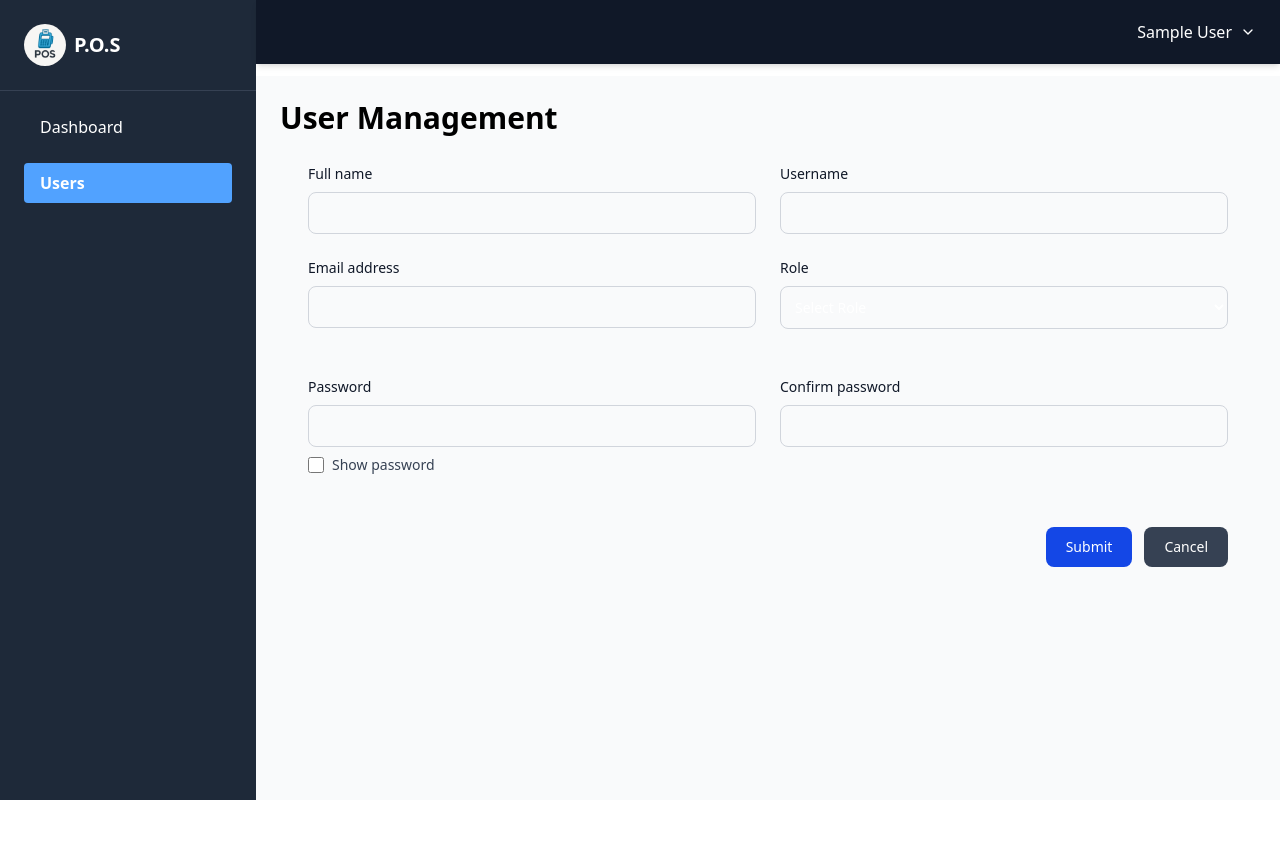
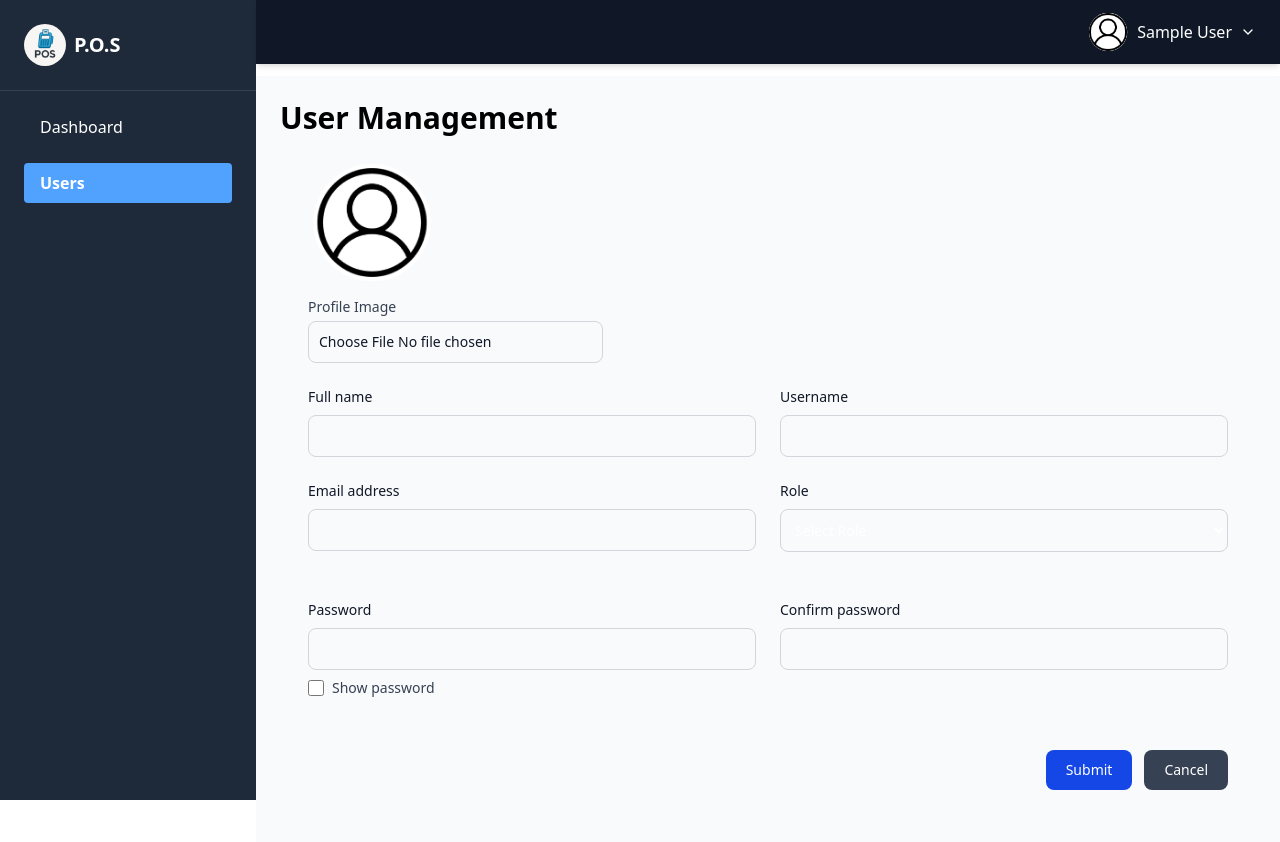
Before and after one commit to Kaizn16/django_pos, a Django app: page /pos/users/add in a window 1280 px wide. Before the commit the page ends 800 px from the top, so only its background shows below. Run offline with Django 5.2, Linux system fonts and the light colour scheme; the visitor is signed in with stand-in values (Sample User, id 1); data that the repository does not hold is empty.

Commit message:
Added profile image

```diff
--- a/point_of_sale/urls.py
+++ b/point_of_sale/urls.py
@@ -17,8 +17,12 @@
 from django.contrib import admin
 from django.urls import path, include
 from django.contrib.auth import views as auth_views
+from django.conf.urls.static import static
+from django.conf import settings
 
 urlpatterns = [
     path('', include('login.urls', namespace='login')),
     path('', include('users.urls', namespace='users'))
 ]
+
+urlpatterns += static(settings.MEDIA_URL, document_root=settings.MEDIA_ROOT)
--- a/static/css/output.css
+++ b/static/css/output.css
@@ -20,6 +20,8 @@
     --color-green-600: oklch(62.7% 0.194 149.214);
     --color-green-700: oklch(52.7% 0.154 150.069);
     --color-green-800: oklch(44.8% 0.119 151.328);
+    --color-blue-50: oklch(97% 0.014 254.604);
+    --color-blue-100: oklch(93.2% 0.032 255.585);
     --color-blue-300: oklch(80.9% 0.105 251.813);
     --color-blue-400: oklch(70.7% 0.165 254.624);
     --color-blue-500: oklch(62.3% 0.214 259.815);
@@ -314,6 +316,9 @@
   .mt-4 {
     margin-top: calc(var(--spacing) * 4);
   }
+  .mb-1 {
+    margin-bottom: calc(var(--spacing) * 1);
+  }
   .mb-2 {
     margin-bottom: calc(var(--spacing) * 2);
   }
@@ -368,6 +373,9 @@
   .h-16 {
     height: calc(var(--spacing) * 16);
   }
+  .h-32 {
+    height: calc(var(--spacing) * 32);
+  }
   .h-auto {
     height: auto;
   }
@@ -376,6 +384,9 @@
   }
   .min-h-screen {
     min-height: 100vh;
+  }
+  .w-1 {
+    width: calc(var(--spacing) * 1);
   }
   .w-3 {
     width: calc(var(--spacing) * 3);
@@ -392,14 +403,38 @@
   .w-8 {
     width: calc(var(--spacing) * 8);
   }
+  .w-10 {
+    width: calc(var(--spacing) * 10);
+  }
+  .w-11 {
+    width: calc(var(--spacing) * 11);
+  }
+  .w-14 {
+    width: calc(var(--spacing) * 14);
+  }
+  .w-16 {
+    width: calc(var(--spacing) * 16);
+  }
+  .w-32 {
+    width: calc(var(--spacing) * 32);
+  }
   .w-40 {
     width: calc(var(--spacing) * 40);
   }
   .w-64 {
     width: calc(var(--spacing) * 64);
   }
+  .w-112 {
+    width: calc(var(--spacing) * 112);
+  }
   .w-full {
     width: 100%;
+  }
+  .w-max {
+    width: max-content;
+  }
+  .max-w-16 {
+    max-width: calc(var(--spacing) * 16);
   }
   .max-w-md {
     max-width: var(--container-md);
@@ -428,6 +463,9 @@
   }
   .items-center {
     align-items: center;
+  }
+  .items-start {
+    align-items: flex-start;
   }
   .justify-between {
     justify-content: space-between;
@@ -544,6 +582,9 @@
   }
   .bg-white {
     background-color: var(--color-white);
+  }
+  .object-cover {
+    object-fit: cover;
   }
   .p-1\.5 {
     padding: calc(var(--spacing) * 1.5);
@@ -733,6 +774,54 @@
     --tw-ease: var(--ease-in-out);
     transition-timing-function: var(--ease-in-out);
   }
+  .file\:mr-4 {
+    &::file-selector-button {
+      margin-right: calc(var(--spacing) * 4);
+    }
+  }
+  .file\:rounded-full {
+    &::file-selector-button {
+      border-radius: calc(infinity * 1px);
+    }
+  }
+  .file\:border-0 {
+    &::file-selector-button {
+      border-style: var(--tw-border-style);
+      border-width: 0px;
+    }
+  }
+  .file\:bg-blue-50 {
+    &::file-selector-button {
+      background-color: var(--color-blue-50);
+    }
+  }
+  .file\:px-4 {
+    &::file-selector-button {
+      padding-inline: calc(var(--spacing) * 4);
+    }
+  }
+  .file\:py-2 {
+    &::file-selector-button {
+      padding-block: calc(var(--spacing) * 2);
+    }
+  }
+  .file\:text-sm {
+    &::file-selector-button {
+      font-size: var(--text-sm);
+      line-height: var(--tw-leading, var(--text-sm--line-height));
+    }
+  }
+  .file\:font-semibold {
+    &::file-selector-button {
+      --tw-font-weight: var(--font-weight-semibold);
+      font-weight: var(--font-weight-semibold);
+    }
+  }
+  .file\:text-blue-700 {
+    &::file-selector-button {
+      color: var(--color-blue-700);
+    }
+  }
   .hover\:bg-blue-400 {
     &:hover {
       @media (hover: hover) {
@@ -814,6 +903,15 @@
     &:hover {
       @media (hover: hover) {
         text-decoration-line: underline;
+      }
+    }
+  }
+  .hover\:file\:bg-blue-100 {
+    &:hover {
+      @media (hover: hover) {
+        &::file-selector-button {
+          background-color: var(--color-blue-100);
+        }
       }
     }
   }
--- a/templates/layouts/_navbar.html
+++ b/templates/layouts/_navbar.html
@@ -13,6 +13,11 @@
     <div class="flex-grow"></div>
     <div class="relative">
         <button id="profileBtn" class="flex items-center space-x-2 focus:outline-none">
+            <img
+            {% load static %}
+            src="{% if request.user.profile %}{{ request.user.profile.url }}{% else %}{% static 'images/default-profile.png' %}{% endif %}" alt="Profile Image"
+            alt="Profile Preview"
+            class="bg-white" style="max-width: 42px;clip-path: circle();">
             <span>{{ request.user.full_name }}</span>
             <svg class="w-4 h-4" fill="none" stroke="currentColor" stroke-width="2" viewBox="0 0 24 24"
                 stroke-linecap="round" stroke-linejoin="round">
--- a/templates/pages/users/user_form.html
+++ b/templates/pages/users/user_form.html
@@ -1,5 +1,4 @@
 {% extends "layouts/base.html" %}
-
 {% block 'title' %}
     {% if user %} Edit User {% else %} Add User {% endif%}
 {% endblock 'title' %}
@@ -8,8 +7,29 @@
     <h1 class="text-3xl font-bold">User Management</h1>
     <section class="w-full h-auto p-2 flex flex-col gap-3">
         <section class="dark:bg-gray-800 p-5 rounded-2xl">
-            <form method="POST" action="{% if user %}{% url 'users:users.update' user.id %}{% else %}{% url 'users:users.add' %}{% endif %}">
+            <form method="POST" action="{% if user %}{% url 'users:users.update' user.id %}{% else %}{% url 'users:users.add' %}{% endif %}" enctype="multipart/form-data">
                 {% csrf_token %}
+                <div class="flex flex-col items-start space-y-4 w-full mb-6">
+                    <img
+                        id="profileImagePreview"
+                        {% load static %}
+                        src="{% if user.profile %}{{ user.profile.url }}{% else %}{% static 'images/default-profile.png' %}{% endif %}" alt="Profile Image"
+                        alt="Profile Preview"
+                        class="bg-white" style="max-width: 128px; padding: 4px;clip-path: circle();">
+                    <div>
+                        <label for="profile" class="block text-sm font-medium text-gray-700 mb-1">
+                            Profile Image
+                        </label>
+                        <input
+                            type="file"
+                            accept="image/*"
+                            name="profile"
+                            id="profile"
+                            onchange="previewImage(event)"
+                            class="bg-gray-50 border border-gray-300 text-gray-900 text-sm rounded-lg focus:ring-blue-500 focus:border-blue-500 block w-max p-2.5 dark:bg-gray-700 dark:border-gray-600 dark:placeholder-gray-400 dark:text-white dark:focus:ring-blue-500 dark:focus:border-blue-500">
+                    </div>
+                </div>
+
                 <div class="grid gap-6 mb-6 md:grid-cols-2">
                     <div>
                         <label for="full_name" class="block mb-2 text-sm font-medium text-gray-900 dark:text-white">Full name</label>
@@ -67,5 +87,19 @@
             passwordInput.type = this.checked ? 'text' : 'password';
             confirmPasswordInput.type = this.checked ? 'text' : 'password';
         });
+
+        function previewImage(event) {
+            const reader = new FileReader();
+            const imgElement = document.getElementById('profileImagePreview');
+
+            reader.onload = function() {
+                imgElement.src = reader.result;
+            }
+            reader.readAsDataURL(event.target.files[0]);
+        }
+
+        const imagePreview = document.getElementById('profileImagePreview');
+        const defaultImageSrc = imagePreview.src;
+
     </script>
 {% endblock 'content' %}
--- a/users/models.py
+++ b/users/models.py
@@ -34,10 +34,10 @@
         user.save(using=self.db)
         return user
 
-    def create_user(self, username=None, email=None, full_name=None, password=None, role=None, **extra_fields):
+    def create_user(self, username=None, email=None, full_name=None, password=None, role=None, profile=None, **extra_fields):
         extra_fields.setdefault('is_staff', False)
         extra_fields.setdefault('is_superuser', False)
-        return self._create_user(username, email, full_name, password, role, **extra_fields)
+        return self._create_user(username, email, full_name, password, role, profile, **extra_fields)
 
     def create_superuser(self, username, email, full_name, password, **extra_fields):
         extra_fields.setdefault('is_staff', True)
@@ -50,6 +50,7 @@
     full_name = models.CharField(max_length=255, blank=False, default='')
     password = models.CharField(max_length=255, blank=False)
     role = models.ForeignKey(Role, on_delete=models.CASCADE, null=True, default='1', blank=False)
+    profile = models.ImageField(null=True, default='', blank=True, upload_to='profiles/')
 
     is_active = models.BooleanField(default=True)
     is_superuser = models.BooleanField(default=False)
--- a/users/views.py
+++ b/users/views.py
@@ -26,6 +26,7 @@
             role_id = request.POST.get('role')
             password = request.POST.get('password')
             confirm_password = request.POST.get('confirm_password')
+            profile = request.FILES.get('profile')
 
             # Pre-fill form data for redisplay
             form_data = {
@@ -50,13 +51,18 @@
                 validations = True
 
             if not validations:
-                User.objects.create(
-                    full_name=fullName,
-                    username=username,
-                    email=email,
-                    role=Role.objects.get(pk=role_id),
-                    password=make_password(password)
-                )
+                user_data = {
+                    'full_name': fullName,
+                    'username': username,
+                    'email': email,
+                    'role': Role.objects.get(pk=role_id),
+                    'password': make_password(password),
+                }
+
+                if profile:
+                    user_data['profile'] = profile
+
+                User.objects.create(**user_data)
                 messages.success(request, "User successfully created!")
                 return redirect('users:users')
 
@@ -110,6 +116,7 @@
             role_id = request.POST.get('role')
             password = request.POST.get('password')
             confirm_password = request.POST.get('confirm_password')
+            profile = request.FILES.get('profile')
 
             user.full_name = full_name
             user.role = Role.objects.get(pk=role_id)
@@ -137,6 +144,9 @@
                         'form_data': form_data,
                         'roles': roles
                     })
+
+            if profile:
+                user.profile = profile
 
             user.save()
             messages.success(request, "User updated successfully.")
```
Also changed, not shown: point_of_sale/settings.py (+5 -2 lines), templates/pages/users/index.html (+5 -2 lines), media/profiles/rem.png (added), requirements.txt (added), static/images/default-profile.png (added), users/migrations/0008_user_profile.py (added), users/migrations/0009_alter_user_profile.py (added), users/migrations/0010_alter_user_profile.py (added), users/migrations/0011_alter_user_profile.py (added).
